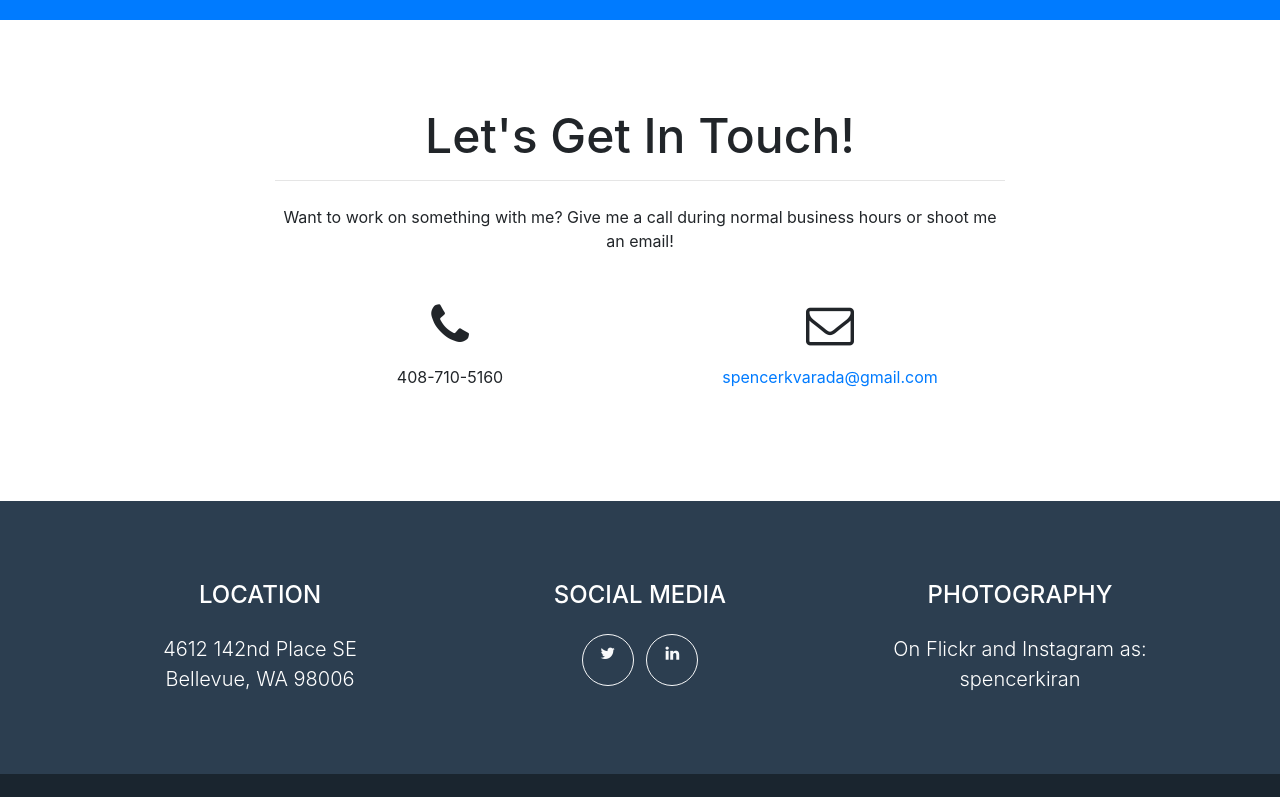
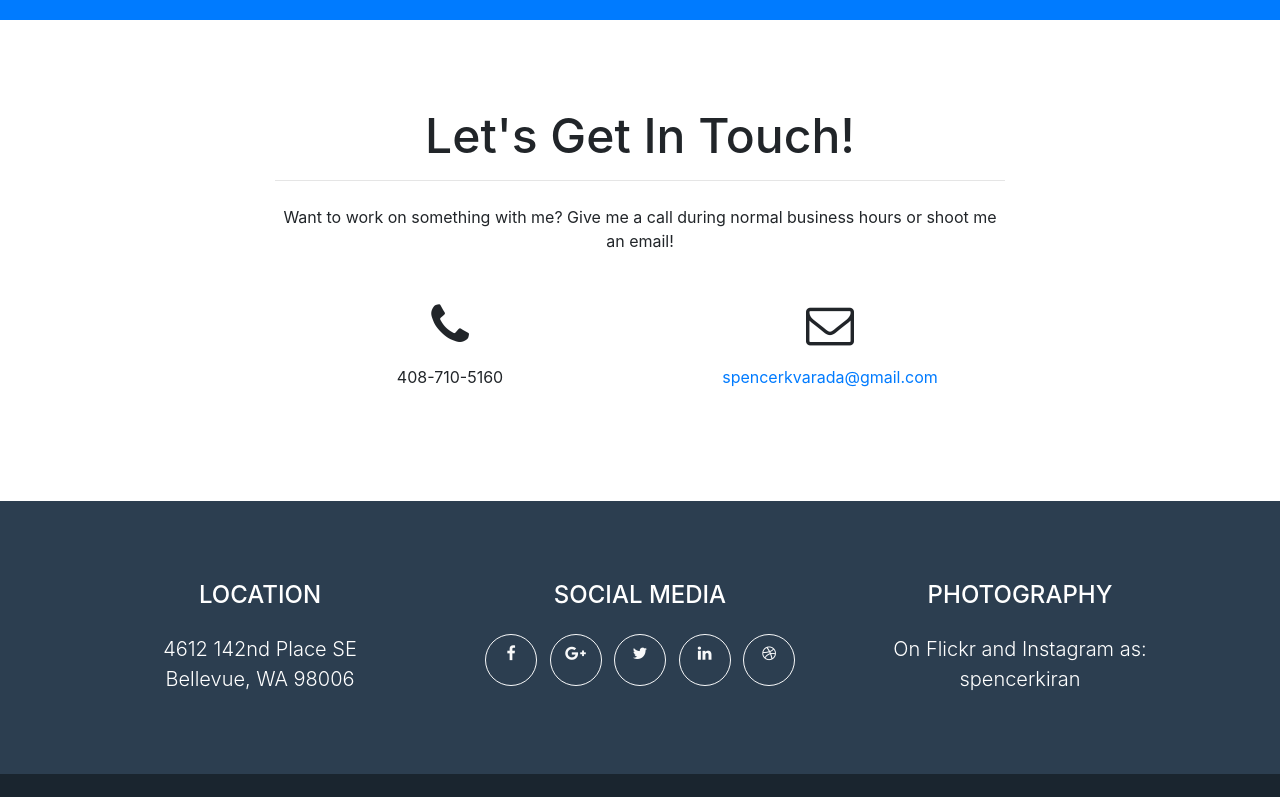
Before and after one commit to spencerkvarada/Site, a website with bundled scripts: page index.html in a window 1280 px wide. Shown: the part 2000-2797 px from the top of the page. Built offline with nearby package versions, Linux system fonts and the light colour scheme.

Commit message:
Revert "Removing bugs"
This reverts commit bf6c8640ea5937c2640328aaf40d663898b4aedc.

```diff
--- a/index.html
+++ b/index.html
@@ -57,7 +57,7 @@
       <div class="container">
         <img class="img-fluid mb-5 d-block mx-auto" src="img/profile.png" alt="">
         <h1 class="text-uppercase mb-0">Spencer K. Varada</h1><br><br>
-        <h2 class="font-weight-light mb-0">Software Developer - SEO Specialist - Writer</h2>
+        <h2 class="font-weight-light mb-0">Web Developer - SEO Specialist - Writer</h2>
       </div>
     </header>
 
@@ -227,20 +227,30 @@
           </div>
           <div class="col-md-4 mb-5 mb-lg-0">
             <h4 class="text-uppercase mb-4">Social Media</h4>
-            <ul class="list-inline mb-0"><!--
+            <ul class="list-inline mb-0">
               <li class="list-inline-item">
                 <a class="btn btn-outline-light btn-social text-center rounded-circle" href="#">
                   <i class="fa fa-fw fa-facebook"></i>
                 </a>
-              </li>-->
+              </li>
               <li class="list-inline-item">
-                <a class="btn btn-outline-light btn-social text-center rounded-circle" href="https://twitter.com/spencerkiran">
+                <a class="btn btn-outline-light btn-social text-center rounded-circle" href="#">
+                  <i class="fa fa-fw fa-google-plus"></i>
+                </a>
+              </li>
+              <li class="list-inline-item">
+                <a class="btn btn-outline-light btn-social text-center rounded-circle" href="#">
                   <i class="fa fa-fw fa-twitter"></i>
                 </a>
               </li>
               <li class="list-inline-item">
-                <a class="btn btn-outline-light btn-social text-center rounded-circle" href="https://linkedin.com/in/spencerkvarada">
+                <a class="btn btn-outline-light btn-social text-center rounded-circle" href="#">
                   <i class="fa fa-fw fa-linkedin"></i>
+                </a>
+              </li>
+              <li class="list-inline-item">
+                <a class="btn btn-outline-light btn-social text-center rounded-circle" href="#">
+                  <i class="fa fa-fw fa-dribbble"></i>
                 </a>
               </li>
             </ul>
```
Also changed, not shown: package.json (added, +45 -0 lines), img/header.jpg (deleted), 2 other files.
